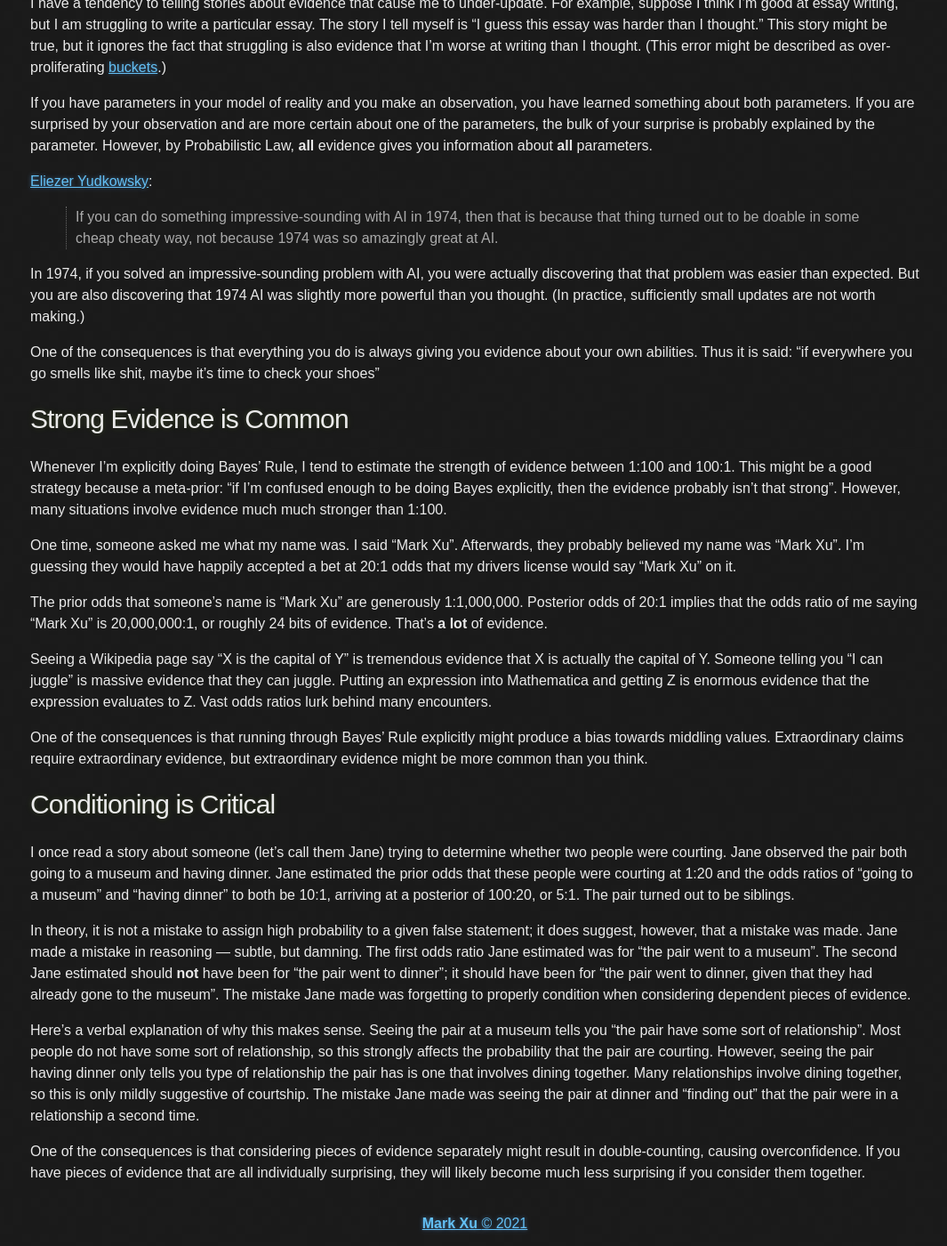
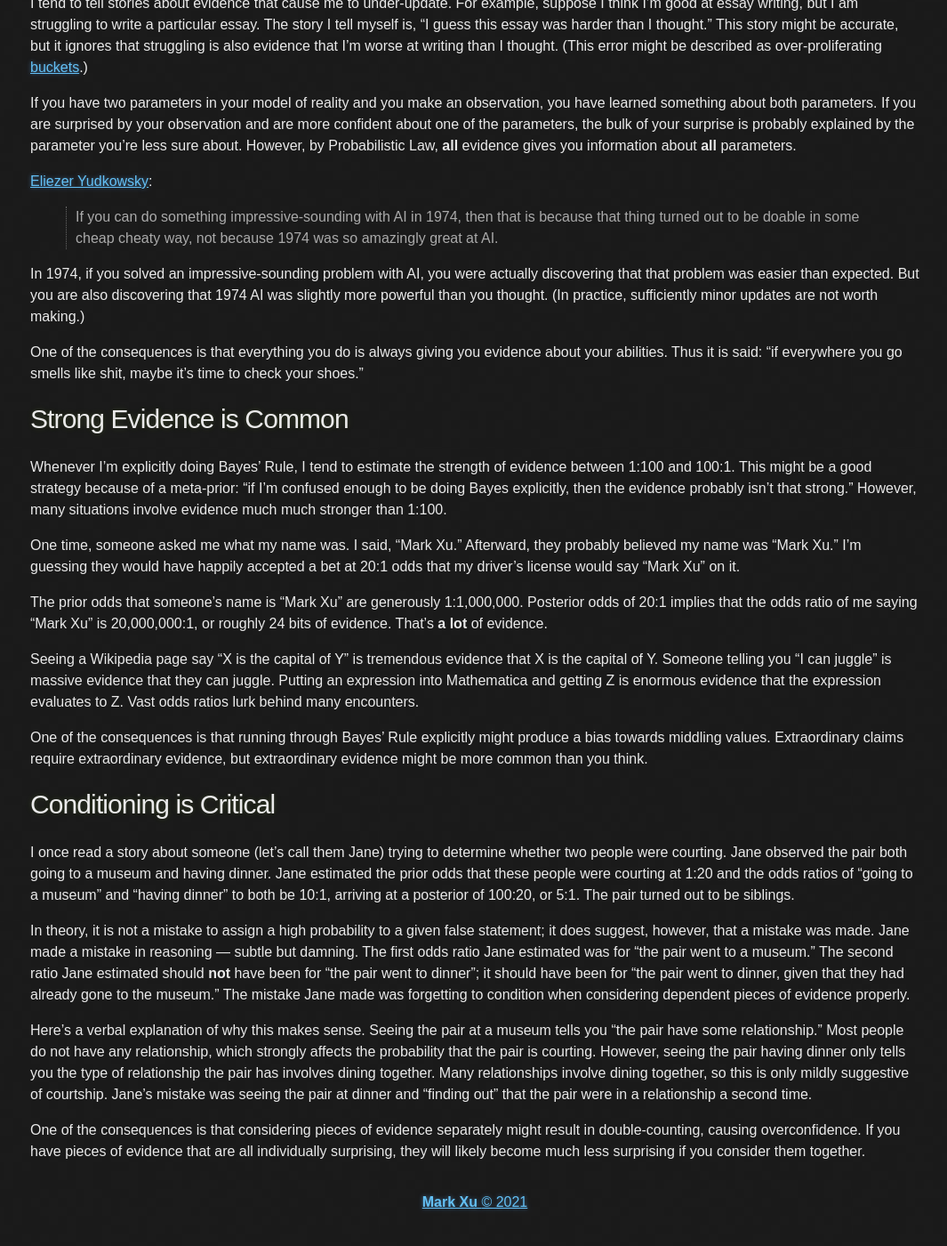
Before and after one commit to tocttou/hacker-blog, a Jekyll site: the page built from _posts/2020-8-4-Three-Bayes-Learnings.md, in a window 1280 px wide and 1400 px high, scrolled down 561 px. Shown: the whole window at 89% size, without its empty margins (106-1171 px from the left). Built offline with Jekyll 4.4.1, drawn with Linux system fonts in a browser that asks for light colours; after the commit the page ends 1937 px from its top, so only the background shows below that; some of the changed text lies outside the part shown.

Commit message:
Update 2020-8-4-Three-Bayes-Learnings.md

```diff
--- a/_posts/2020-8-4-Three-Bayes-Learnings.md
+++ b/_posts/2020-8-4-Three-Bayes-Learnings.md
@@ -1,37 +1,38 @@
 ---
 title: Three Things I've Learned About Bayes' Rule
 published: true
+
 ---
 
 [Bayes' Rule](https://arbital.com/p/bayes_rule/) is important to me in the same way that [decision theory](https://plato.stanford.edu/entries/decision-theory/) is important to me. It is a theoretical idea, a description of perfection that I perpetually attempt to approximate.
 
-As such, I spend a reasonable amount of time comparing my own thought processes to the Bayesian updates that they approximate. Here are three situations where my initial thinking went astray.
+As such, I spend a reasonable amount of time comparing my thought processes to the Bayesian updates that they approximate. Here are three situations where my initial thinking went astray.
 
 (Bayes' Rule is much easier to understand in terms of ratios. Buck explains why [here](http://shlegeris.com/2019/12/01/bayes).)
 
 # Update Multiple Hypotheses
 
-I have a tendency to telling stories about evidence that cause me to under-update. For example, suppose I think I'm good at essay writing, but I am struggling to write a particular essay. The story I tell myself is "I guess this essay was harder than I thought." This story might be true, but it ignores the fact that struggling is also evidence that I'm worse at writing than I thought. (This error might be described as over-proliferating [buckets](https://www.lesswrong.com/posts/EEv9JeuY5xfuDDSgF/flinching-away-from-truth-is-often-about-protecting-the).)
+I tend to tell stories about evidence that cause me to under-update. For example, suppose I think I'm good at essay writing, but I am struggling to write a particular essay. The story I tell myself is, "I guess this essay was harder than I thought." This story might be accurate, but it ignores that struggling is also evidence that I'm worse at writing than I thought. (This error might be described as over-proliferating [buckets](https://www.lesswrong.com/posts/EEv9JeuY5xfuDDSgF/flinching-away-from-truth-is-often-about-protecting-the).)
 
-If you have parameters in your model of reality and you make an observation, you have learned something about both parameters. If you are surprised by your observation and are more certain about one of the parameters, the bulk of your surprise is probably explained by the parameter. However, by Probabilistic Law, __all__ evidence gives you information about __all__ parameters.
+If you have two parameters in your model of reality and you make an observation, you have learned something about both parameters. If you are surprised by your observation and are more confident about one of the parameters, the bulk of your surprise is probably explained by the parameter you're less sure about. However, by Probabilistic Law, **all** evidence gives you information about **all** parameters.
 
 [Eliezer Yudkowsky](https://www.lesswrong.com/posts/BEtzRE2M5m9YEAQpX/there-s-no-fire-alarm-for-artificial-general-intelligence):
 
->  If you can do something impressive-sounding with AI in 1974, then that is because that thing turned out to be doable in some cheap cheaty way, not because 1974 was so amazingly great at AI.
+> If you can do something impressive-sounding with AI in 1974, then that is because that thing turned out to be doable in some cheap cheaty way, not because 1974 was so amazingly great at AI.
 
-In 1974, if you solved an impressive-sounding problem with AI, you were actually discovering that that problem was easier than expected. But you are also discovering that 1974 AI was slightly more powerful than you thought. (In practice, sufficiently small updates are not worth making.)
+In 1974, if you solved an impressive-sounding problem with AI, you were actually discovering that that problem was easier than expected. But you are also discovering that 1974 AI was slightly more powerful than you thought. (In practice, sufficiently minor updates are not worth making.)
 
-One of the consequences is that everything you do is always giving you evidence about your own abilities. Thus it is said: "if everywhere you go smells like shit, maybe it's time to check your shoes"
+One of the consequences is that everything you do is always giving you evidence about your abilities. Thus it is said: "if everywhere you go smells like shit, maybe it's time to check your shoes."
 
 # Strong Evidence is Common
 
-Whenever I'm explicitly doing Bayes' Rule, I tend to estimate the strength of evidence between 1:100 and 100:1. This might be a good strategy because a meta-prior: "if I'm confused enough to be doing Bayes explicitly, then the evidence probably isn't that strong". However, many situations involve evidence much much stronger than 1:100.
+Whenever I'm explicitly doing Bayes' Rule, I tend to estimate the strength of evidence between 1:100 and 100:1. This might be a good strategy because of a meta-prior: "if I'm confused enough to be doing Bayes explicitly, then the evidence probably isn't that strong." However, many situations involve evidence much much stronger than 1:100.
 
-One time, someone asked me what my name was. I said "Mark Xu". Afterwards, they probably believed my name was "Mark Xu". I'm guessing they would have happily accepted a bet at 20:1 odds that my drivers license would say "Mark Xu" on it.
+One time, someone asked me what my name was. I said, "Mark Xu." Afterward, they probably believed my name was "Mark Xu." I'm guessing they would have happily accepted a bet at 20:1 odds that my driver's license would say "Mark Xu" on it.
 
-The prior odds that someone's name is "Mark Xu" are generously 1:1,000,000. Posterior odds of 20:1 implies that the odds ratio of me saying "Mark Xu" is 20,000,000:1, or roughly 24 bits of evidence. That's __a lot__ of evidence.
+The prior odds that someone's name is "Mark Xu" are generously 1:1,000,000. Posterior odds of 20:1 implies that the odds ratio of me saying "Mark Xu" is 20,000,000:1, or roughly 24 bits of evidence. That's **a lot** of evidence.
 
-Seeing a Wikipedia page say "X is the capital of Y" is tremendous evidence that X is actually the capital of Y. Someone telling you "I can juggle" is massive evidence that they can juggle. Putting an expression into Mathematica and getting Z is enormous evidence that the expression evaluates to Z. Vast odds ratios lurk behind many encounters.
+Seeing a Wikipedia page say "X is the capital of Y" is tremendous evidence that X is the capital of Y. Someone telling you "I can juggle" is massive evidence that they can juggle. Putting an expression into Mathematica and getting Z is enormous evidence that the expression evaluates to Z. Vast odds ratios lurk behind many encounters.
 
 One of the consequences is that running through Bayes' Rule explicitly might produce a bias towards middling values. Extraordinary claims require extraordinary evidence, but extraordinary evidence might be more common than you think.
 
@@ -39,8 +40,8 @@ One of the consequences is that running through Bayes' Rule explicitly might pro
 
 I once read a story about someone (let's call them Jane) trying to determine whether two people were courting. Jane observed the pair both going to a museum and having dinner. Jane estimated the prior odds that these people were courting at 1:20 and the odds ratios of "going to a museum" and "having dinner" to both be 10:1, arriving at a posterior of 100:20, or 5:1. The pair turned out to be siblings.
 
-In theory, it is not a mistake to assign high probability to a given false statement; it does suggest, however, that a mistake was made. Jane made a mistake in reasoning --- subtle, but damning. The first odds ratio Jane estimated was for "the pair went to a museum". The second Jane estimated should __not__ have been for "the pair went to dinner"; it should have been for "the pair went to dinner, given that they had already gone to the museum". The mistake Jane made was forgetting to properly condition when considering dependent pieces of evidence.
+In theory, it is not a mistake to assign a high probability to a given false statement; it does suggest, however, that a mistake was made. Jane made a mistake in reasoning --- subtle but damning. The first odds ratio Jane estimated was for "the pair went to a museum." The second ratio Jane estimated should **not** have been for "the pair went to dinner"; it should have been for "the pair went to dinner, given that they had already gone to the museum." The mistake Jane made was forgetting to condition when considering dependent pieces of evidence properly.
 
-Here's a verbal explanation of why this makes sense. Seeing the pair at a museum tells you "the pair have some sort of relationship". Most people do not have some sort of relationship, so this strongly affects the probability that the pair are courting. However, seeing the pair having dinner only tells you type of relationship the pair has is one that involves dining together. Many relationships involve dining together, so this is only mildly suggestive of courtship. The mistake Jane made was seeing the pair at dinner and "finding out" that the pair were in a relationship a second time.
+Here's a verbal explanation of why this makes sense. Seeing the pair at a museum tells you "the pair have some relationship." Most people do not have any relationship, which strongly affects the probability that the pair is courting. However, seeing the pair having dinner only tells you the type of relationship the pair has involves dining together. Many relationships involve dining together, so this is only mildly suggestive of courtship. Jane's mistake was seeing the pair at dinner and "finding out" that the pair were in a relationship a second time.
 
 One of the consequences is that considering pieces of evidence separately might result in double-counting, causing overconfidence. If you have pieces of evidence that are all individually surprising, they will likely become much less surprising if you consider them together.
```
